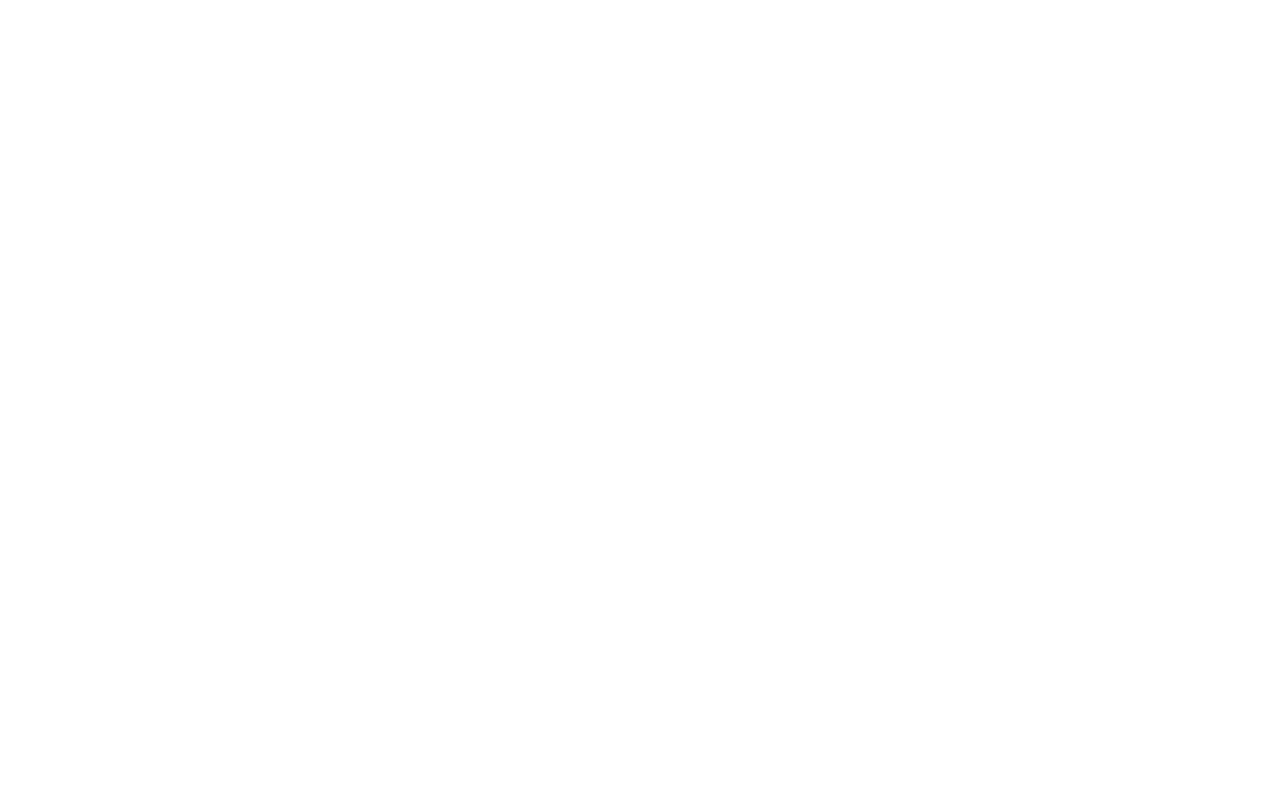
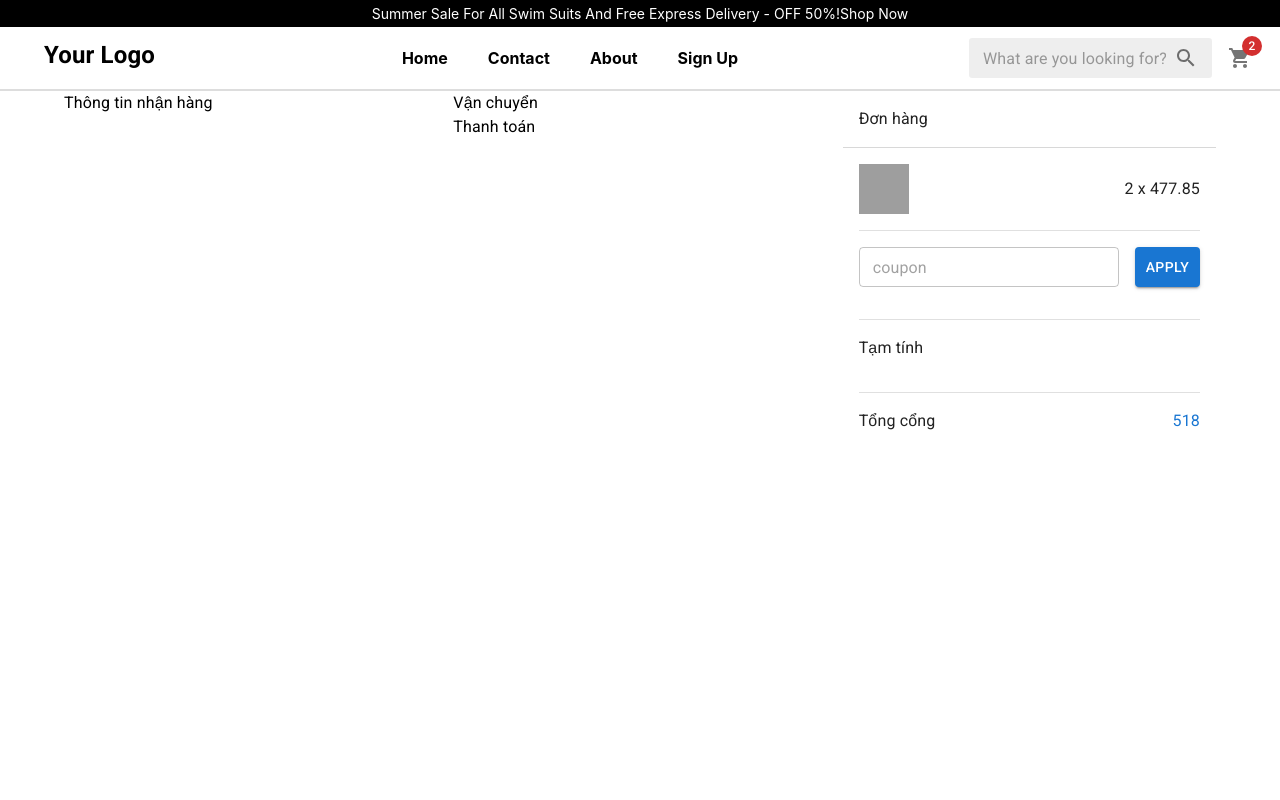
Before and after one commit to ntkvangg/e-shop, a React (Create React App) app in the folder frontend/: page /check-out in a window 1280 px wide. Before the commit this address had no page. Shown: the top 800 px of the page. Built offline with nearby package versions, Linux system fonts and the light colour scheme; grey boxes are pictures that could not be loaded; a web font is replaced by a local one.

Commit message:
implementing checkouy page

```diff
--- a/frontend/src/common/DefaultLayout.tsx
+++ b/frontend/src/common/DefaultLayout.tsx
@@ -1,29 +1,16 @@
 import Header from "@common/NavigationMenu";
 import Footer from "@common/Footer";
 import TopHeader from "@common/TopHeader";
-import styled from "styled-components";
-import { Container, Box } from '@mui/material';
+import { styled } from '@mui/material/styles';
+import { Box } from '@mui/material';
 
-const WrapperHeader = styled(Box)`
-
-`
-
-const WrapperApp = styled.div`
+const WrapperApp = styled(Box)`
     display: inline-flex;
     flex-direction: column;
     width: 100%;
 `
 
-const WrapperContent = styled.div`
-    flex: 1;
-    max-width: 1200px;
-    margin: 0 auto;
-    padding: 20px;
-    @media (max-width: 768px) {
-        max-width: 100%;
-        padding: 10px;
-    }
-`
+
 function DefaultLayput({ children }: {children: any}) {
     return (
         <WrapperApp className="wrapper-app">
@@ -31,7 +18,7 @@ function DefaultLayput({ children }: {children: any}) {
                 <TopHeader/>
                 <Header />
             </div>
-            <Box className="content" sx={{minHeight: 'calc(100vh - 65px)'}}>
+            <Box className="content" sx={{minHeight: '100vh'}}>
                 {children}
             </Box>
             <Footer/>
--- a/frontend/src/common/Footer.tsx
+++ b/frontend/src/common/Footer.tsx
@@ -39,7 +39,7 @@ const ColumnStyled = styled.div`
 
 export default function Footer() {
   return (
-    <footer className='footer'>
+    <footer className='footer' id='footer'>
         <ContainerStyled>
             <ColumnStyled>
                 <Typography variant="h6" component="div" sx={{fontSize: '1rem'}}>FOLLOW US</Typography>
--- a/frontend/src/common/SkeletonView.tsx
+++ b/frontend/src/common/SkeletonView.tsx
@@ -1,11 +1,18 @@
 import { Box, Grid, Skeleton } from "@mui/material";
 
-const SkeletonView = () => {
+interface Props{
+    items?: number,
+    isCategory?: boolean
+}
+const SkeletonView = ({items = 4, isCategory}: Props) => {
     return (
         <Grid container spacing={2}>
-            {Array.from(new Array(8)).map((product: any, index) => (
+            {isCategory && <Grid item xs={12}>
+                <Skeleton width="40%" height={50}/>
+            </Grid>}
+            {Array.from(new Array(items)).map((product: any, index) => (
                 <Grid item xs={12} sm={6} md={4} lg={3} xl={3} key={index}>
-                    <Skeleton variant="rectangular" width={345} height={200} />
+                    <Skeleton variant="rectangular" height={250} />
                     <Box sx={{ pt: 0.5 }}>
                         <Skeleton />
                         <Skeleton width="60%" />
--- a/frontend/src/common/SliderCategory.tsx
+++ b/frontend/src/common/SliderCategory.tsx
@@ -53,7 +53,7 @@ const ProductSlider = ({ products, label }: Props) => {
 
     useEffect(() => {
         if (productRefs.current.length > 0) {
-            setCategoryWidth(productRefs.current[0].current.offsetWidth);
+            setCategoryWidth(productRefs.current[0]?.current?.offsetWidth);
         }
     }, [productRefs.current.length]);
 
--- /dev/null
+++ b/frontend/src/pages/Checkout/index.tsx
@@ -0,0 +1,113 @@
+import { Badge, Box, Button, Card, CardContent, CardHeader, CardMedia, Container, Grid, Stack, TextField, Typography } from '@mui/material';
+import React from 'react';
+import { styled } from '@mui/material/styles'
+import { blueGrey } from '@mui/material/colors';
+import { Help } from '@mui/icons-material';
+import Helper from '@root/utils';
+
+
+
+const CardOred = styled(Card)(({ theme }: { theme: any }) => {
+    console.log(theme);
+    return {
+        borderRadius: 0,
+        boxShadow: 'none'
+    }
+});
+
+const FormVoucher = styled(Box)(({ theme }: { theme: any }) => {
+    return {
+        display: 'flex',
+        justifyContent: 'space-between',
+        gap: '1rem',
+        padding: '1rem 0',
+        borderTop: `1px solid ${theme.palette.grey[300]}`,
+        marginTop: '1rem'
+    }
+});
+
+const BoxContent = styled(Box)(({ theme }: { theme: any }) => {
+    return {
+        display: 'flex',
+        justifyContent: 'space-between',
+        padding: '1rem 0',
+        marginTop: '1rem',
+        borderTop: `1px solid ${theme.palette.grey[300]}`
+    }
+})
+interface Props {
+    items?: any
+}
+const products = [
+    {
+        "id": 1,
+        "title": "iPhone 9",
+        "description": "An apple mobile which is nothing like apple",
+        "price": 549,
+        "discountPercentage": 12.96,
+        "rating": 4.69,
+        "stock": 94,
+        count: 2,
+        "brand": "Apple",
+        "category": "smartphones",
+        "thumbnail": "https://i.dummyjson.com/data/products/1/thumbnail.jpg",
+        "images": ["https://i.dummyjson.com/data/products/1/1.jpg", "https://i.dummyjson.com/data/products/1/2.jpg", "https://i.dummyjson.com/data/products/1/3.jpg", "https://i.dummyjson.com/data/products/1/4.jpg", "https://i.dummyjson.com/data/products/1/thumbnail.jpg"]
+    }
+]
+const CheckOut = ({ items = products }: Props) => {
+    return (
+        <Container maxWidth={'lg'}>
+            <Grid container direction={'row'} spacing={2}>
+                <Grid item xs={4}>
+                    <Typography component={'h4'}>Thông tin nhận hàng</Typography>
+                    <Box component={'form'}>
+                        <Grid container>
+                            <Grid item>
+
+                            </Grid>
+                        </Grid>
+                    </Box>
+                </Grid>
+                <Grid item xs={4}>
+                    <Typography component={'h4'}>Vận chuyển</Typography>
+                    <Typography component={'h4'}>Thanh toán</Typography>
+                </Grid>
+                <Grid item xs={4}>
+                    <CardOred>
+                        <CardHeader title={<Typography component={'h4'}>Đơn hàng</Typography>} />
+                        <CardContent sx={{ borderTop: '1px solid #d8d8d8' }}>
+                            {items.map((item: any, index: number) => (
+                                <Stack direction={'row'} justifyContent={'space-between'} key={index} alignItems={'center'}>
+                                    <CardMedia image={item.thumbnail} title="product" sx={{ height: 50, width: 50 }} />
+                                    <Typography>{item.count} x {Helper.caclulatePrice(item.price, item.discountPercentage)}</Typography>
+                                </Stack>
+                            ))}
+                            <FormVoucher component={'form'} sx={{}}>
+                                <TextField
+                                    label=""
+                                    variant='outlined'
+                                    size='small'
+                                    placeholder='coupon'
+                                    fullWidth
+                                />
+                                <Button variant='contained' color="primary">Apply</Button>
+                            </FormVoucher>
+
+                            <BoxContent >
+                                <Typography>Tạm tính</Typography>
+                                <Typography></Typography>
+                            </BoxContent>
+                            <BoxContent>
+                                <Typography component={'h4'}>Tổng cổng</Typography>
+                                <Typography color={'primary'}>{Helper.caclulateBill(500, 18)}</Typography>
+                            </BoxContent>
+                        </CardContent>
+                    </CardOred>
+
+                </Grid>
+            </Grid>
+        </Container>
+    )
+}
+
+export default CheckOut;
--- a/frontend/src/pages/FlashSales.tsx
+++ b/frontend/src/pages/FlashSales.tsx
@@ -67,7 +67,7 @@ const FlashSales = () => {
             </Box>
             <Container maxWidth="xl">
                 {
-                    loading ? <SkeletonView /> : <Grid container spacing={2}>
+                    loading ? <SkeletonView items={8}/> : <Grid container spacing={2}>
                         {products.map((product: any, index: number) => (
                             <Grid item xs={12} sm={6} md={4} lg={3} xl={3} key={index}>
                                 <CardProduct key={index} productItem={product} />
--- a/frontend/src/routes.ts
+++ b/frontend/src/routes.ts
@@ -4,6 +4,7 @@ const Home = React.lazy(() => import("@pages/Home"));
 const Contact = React.lazy(() => import("@pages/Contact"));
 const FlashSales = React.lazy(() => import("@pages/FlashSales"));
 const ProductDetail = React.lazy(() => import("@pages/ProductDetail"));
+const CheckOut = React.lazy(()=> import("@pages/Checkout"));
 
 const publicRoutes = [
     {
@@ -21,6 +22,10 @@ const publicRoutes = [
     {
         path: "/product-detail/:id",
         component: ProductDetail
+    },
+    {
+        path: "/check-out",
+        component: CheckOut
     }
     // {
     //     path: "/profile",
--- a/frontend/src/utils/index.ts
+++ b/frontend/src/utils/index.ts
@@ -3,4 +3,8 @@ export default class Helper {
         if(!price) return 0;
         return (price - (price * discount / 100)).toFixed(2);
     }
+
+    static caclulateBill(price: number, fee: number){
+        return price + fee;
+    }
 }
```
Also changed, not shown: frontend/src/pages/ProductDetail/index.tsx (+42 -19 lines).
